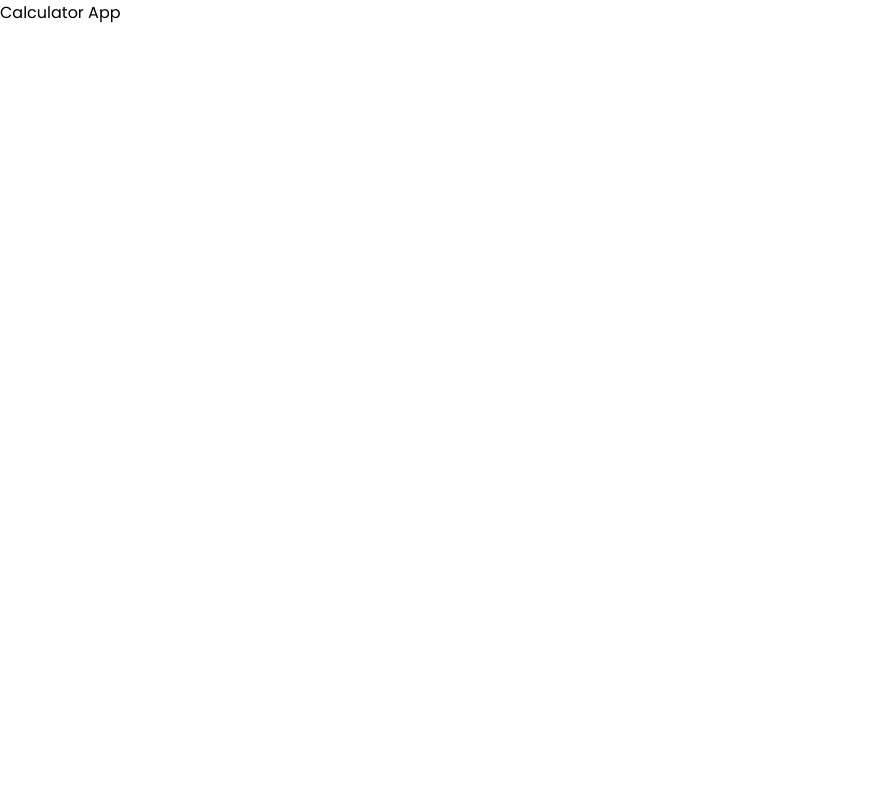
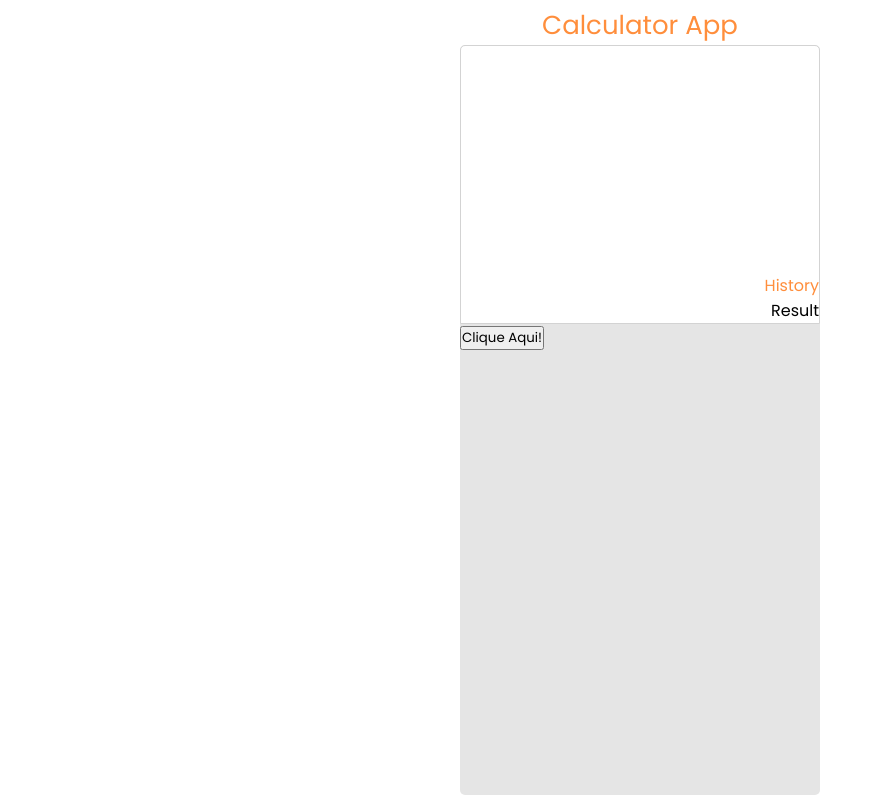
Before and after one commit to valdir-ti/react-calculator, a React (Create React App) app: page / in a window 1280 px wide. Shown: the whole page, without its empty margins (0-883 px from the left). Built offline with nearby package versions, Linux system fonts and the light colour scheme.

Commit message:
feat: create result component

```diff
--- a/src/App.tsx
+++ b/src/App.tsx
@@ -1,16 +1,22 @@
 import React from 'react';
+import { Button } from './components/Button';
+import { Result } from './components/Result';
+import { Container, Header, Title, AppContainer } from './style';
 import { GlobalStyle } from './styles/globals';
-
 
 export function App() {
   return (
-    <div className="App">
-      <header className="App-header">
-        <p>
+    <Container>
+      <Header>
+        <Title>
           Calculator App
-        </p>
-      </header>
+        </Title>
+      </Header>
+      <AppContainer>
+        <Result />
+        <Button />
+      </AppContainer>
       <GlobalStyle />
-    </div>
+    </Container>
   );
 }
--- /dev/null
+++ b/src/components/Button/index.tsx
@@ -0,0 +1,5 @@
+import React from 'react'
+
+export function Button() {
+    return <button>Clique Aqui!</button>
+}
--- /dev/null
+++ b/src/components/Button/styles.tsx
@@ -0,0 +1 @@
+import styled from "styled-components"
--- /dev/null
+++ b/src/components/History/index.tsx
@@ -0,0 +1,8 @@
+import React from 'react'
+import {Container, Title} from './styles'
+
+export function History() {
+    return <Container>
+        <Title>History</Title>
+    </Container>
+}
--- /dev/null
+++ b/src/components/History/styles.ts
@@ -0,0 +1,11 @@
+import styled from "styled-components"
+
+export const Container = styled.div`
+    display: flex;
+    justify-content: end;
+    width: 100%;
+`
+
+export const Title = styled.p`
+    color: var(--orange)
+`
--- /dev/null
+++ b/src/components/Result/index.tsx
@@ -0,0 +1,10 @@
+import React from 'react'
+import { History } from '../History'
+import {Container} from './styles'
+
+export function Result () {
+    return <Container>
+        <History />
+        <p>Result</p>
+    </Container>
+}
--- /dev/null
+++ b/src/components/Result/styles.ts
@@ -0,0 +1,15 @@
+import styled from "styled-components"
+
+export const Container = styled.div`
+    background: var(--background);
+    border: 1px solid lightgray;
+    border-radius: 5px;
+    border-bottom-left-radius: 0;
+    border-bottom-right-radius: 0;
+    height: 279px;
+    width: 360px;
+    display: flex;
+    justify-content: end;
+    align-items: flex-end;
+    flex-direction: column;
+`
--- /dev/null
+++ b/src/style.ts
@@ -0,0 +1,20 @@
+import styled from 'styled-components'
+
+export const Container = styled.div``;
+
+export const Header = styled.header`
+    display: flex;
+    justify-content: center;
+`;
+
+export const Title = styled.p`
+    font-size: 26px;
+    color: var(--orange);
+`;
+
+export const AppContainer = styled.div`
+    width: 360px;
+    height: 750px;
+    background-color: var(--background-item);
+    border-radius: 5px;
+`
--- a/src/styles/globals.ts
+++ b/src/styles/globals.ts
@@ -2,7 +2,9 @@ import { createGlobalStyle } from "styled-components";
 
 export const GlobalStyle = createGlobalStyle`
     :root {
-        --background: '#f0f2f5';
+        --background: rgb(255, 255, 255);
+        --background-item: rgb(229, 229, 229);
+        --orange: rgb(255, 142, 60);
     }
 
     * {
@@ -24,6 +26,11 @@ export const GlobalStyle = createGlobalStyle`
     body {
         background: var(--background);
         -webkit-font-smoothing: antialiased;
+        height: 100vh;
+        width: 100vw;
+        display: flex;
+        justify-content: center;
+        align-items: center;
     }
 
     body, input, textArea, button {
```
